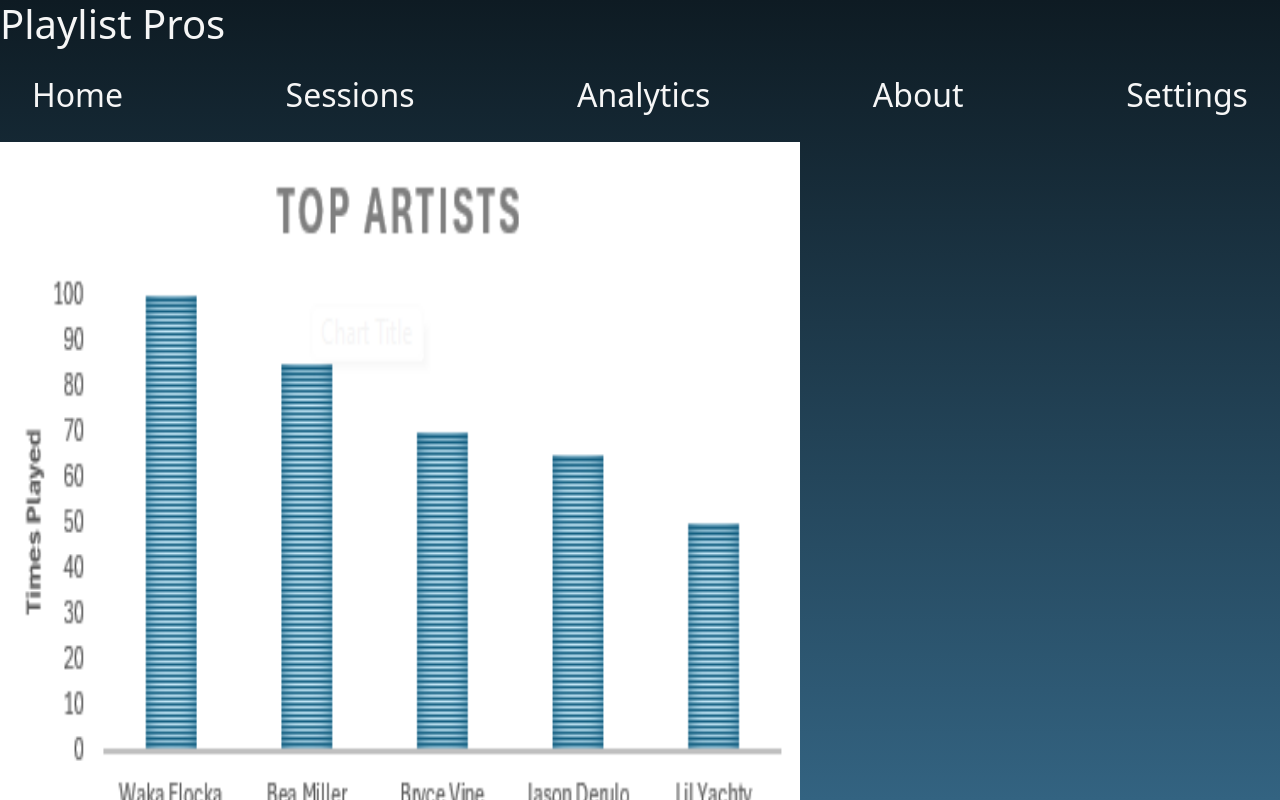
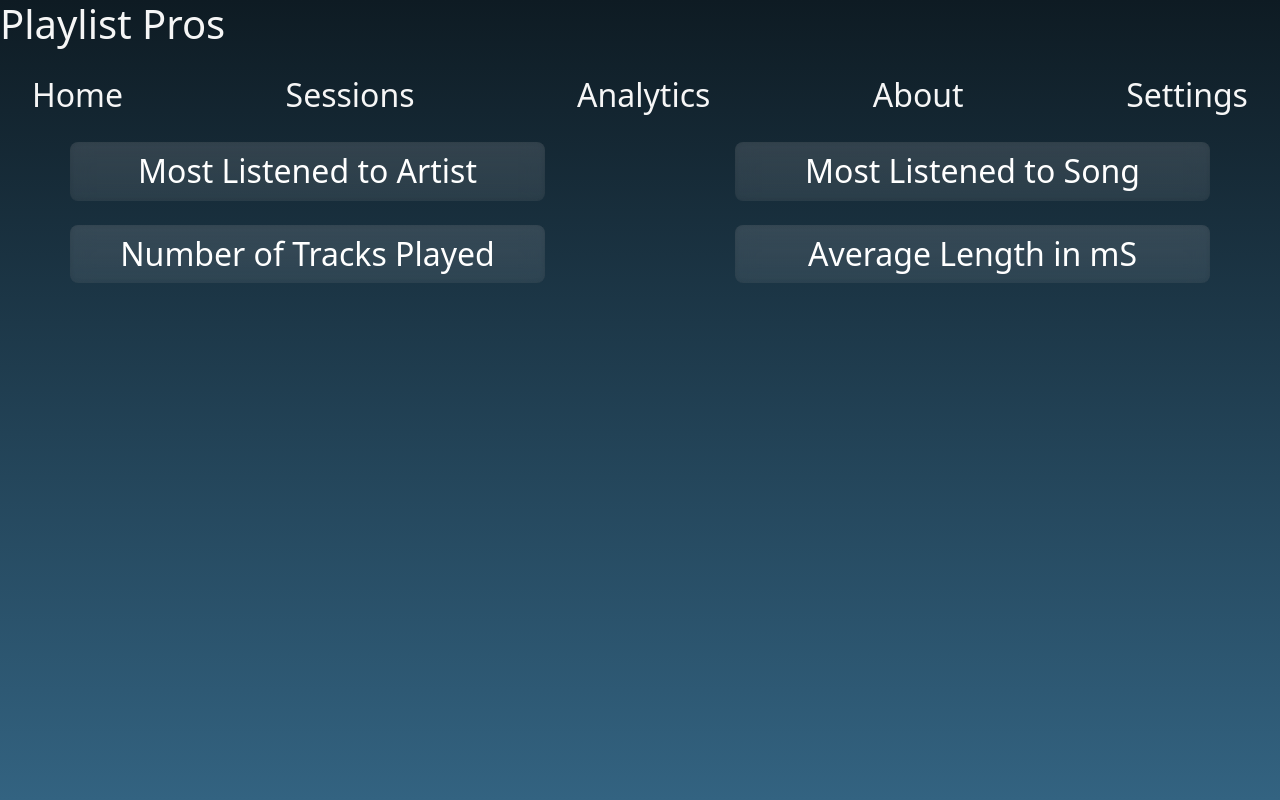
Before and after one commit to Lane-Affield/PlaylistPros, a React (Vite) app in the folder src/React/: page /analytics/1 in a window 1280 px wide. Built offline with nearby package versions, Linux system fonts and the light colour scheme.

Commit message:
Working analytics page please test

```diff
--- /dev/null
+++ b/src/React/src/components/Analytics/AnalyticsInfo.jsx
@@ -0,0 +1,42 @@
+import { useState } from "react";
+
+function AnalyticsInfo() {
+    const [analyticsInfo, setAnalyticsInfo] = useState("");
+    const InfoPull = async () => {
+        try {
+          const response = await axios.get("http://127.0.0.1:5000/session/session_info");
+          console.log(response.data)
+          setAnalyticsInfo(response.data);
+        } catch (error) {
+          console.error("Error fetching session data:", error);
+          // Handle errors appropriately, like displaying an error message
+        }
+      };
+
+    return (
+        <div className="container text-center">
+            <div className="row mb-4 d-flex justify-content-between">
+                <div className="col-md-5 glass">
+                    <h2>Most Listened to Artist</h2>
+                    <h3>{analyticsInfo.most_listened_to_artist}</h3>
+                </div>
+                <div className="col-md-5 glass">
+                    <h2>Most Listened to Song</h2>
+                    <h3>{analyticsInfo.most_listened_to_track}</h3>
+                </div>
+            </div>
+            <div className="row mt-4 d-flex justify-content-between">
+                <div className="col-md-5 glass">
+                    <h2>Number of Tracks Played</h2>
+                    <h3>{analyticsInfo.num_songs}</h3>
+                </div>
+                <div className="col-md-5 glass">
+                    <h2>Average Length in mS</h2>
+                    <h3>{analyticsInfo.avg_song_length}</h3>
+                </div>
+            </div>
+        </div>
+    )
+}
+
+export default AnalyticsInfo
--- a/src/React/src/pages/AnalyticsPage.jsx
+++ b/src/React/src/pages/AnalyticsPage.jsx
@@ -1,3 +1,4 @@
+import AnalyticsInfo from "../components/Analytics/AnalyticsInfo";
 import ImageComponent from "../components/Analytics/ImageComponent";
 import NavBar from "../components/Home/NavBar";
 
@@ -5,7 +6,7 @@
     return(
         <div>
             <NavBar />
-            <ImageComponent />
+            <AnalyticsInfo />
         </div>
     );
 };
```
Also changed, not shown: 1 other file (tests, documents, lock files or other folders).
